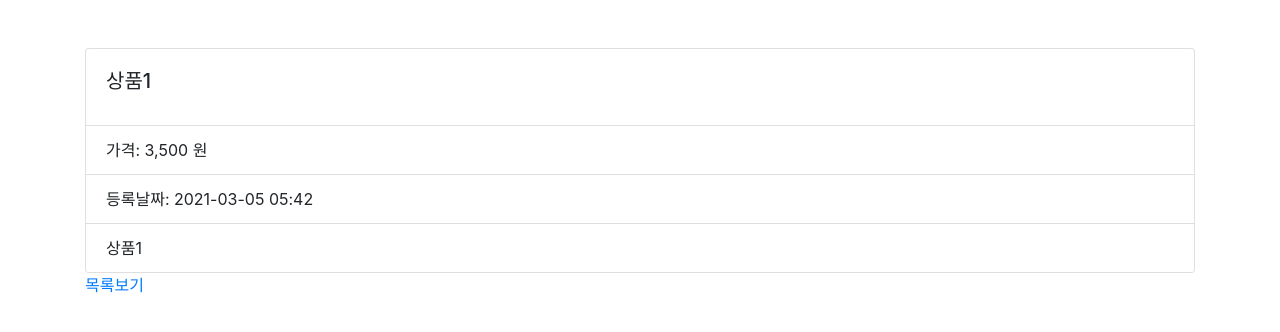
After one commit to bonghyunyang/django_shop, a Django app: page /product/1/ in a window 1280 px wide. The commit adds this page. Shown: the top 332 px of the page. Run offline with Django 3.2, Linux system fonts and the light colour scheme; data comes from the database, SQL or seed files in the repository; both versions use the stored data as it was after the commit.

Commit message:
3월 11일

```diff
--- a/django_shop/urls.py
+++ b/django_shop/urls.py
@@ -16,7 +16,7 @@ Including another URLconf
 from django.contrib import admin
 from django.urls import path
 from user.views import index, RegisterView, LoginView
-from product.views import ProductList, ProductCreate
+from product.views import ProductList, ProductCreate, ProductDetail
 
 urlpatterns = [
     path('admin/', admin.site.urls),
@@ -24,5 +24,6 @@ urlpatterns = [
     path('register/', RegisterView.as_view()),
     path('login/', LoginView.as_view()),
     path('product/', ProductList.as_view()),
+    path('product/<int:pk>/', ProductDetail.as_view()),
     path('product/create/', ProductCreate.as_view())
 ]
--- a/product/templates/product.html
+++ b/product/templates/product.html
@@ -16,7 +16,7 @@
             {% for product in product_list %}
             <tr>
                 <th scope="row">{{ product.id }}</th>
-                <th scope="row">{{ product.name }}</th>
+                <th><a href="/product/{{ product.id }}"> {{ product.name }} </a></th>
                 <th scope="row">{{ product.price|intcomma }} 원</th>
                 <th scope="row">{{ product.register_date|date:'Y-m-d H:i' }}</th>
             </tr>
--- /dev/null
+++ b/product/templates/product_detail.html
@@ -0,0 +1,23 @@
+{% extends "base.html" %}
+{% load humanize %}
+{% block contents %}
+<div class="row mt-5">
+    <div class="col-12">
+        <div class="card" style="width: 100%;">
+            <div class="card-body">
+                <h5 class="card-title">{{ product.name }}</h5>
+            </div>
+            <ul class="list-group list-group-flush">
+                <li class="list-group-item">가격: {{ product.price|intcomma }} 원</li>
+                <li class="list-group-item">등록날짜: {{ product.register_date|date:'Y-m-d H:i' }}</li>
+                <li class="list-group-item">{{ product.description|safe }}</li>
+            </ul>
+        </div>
+    </div>
+</div>
+    <div class="row">
+        <div class="col-12">
+            <a href="/product">목록보기</a>
+        </div>
+    </div>
+{% endblock %}
--- a/product/views.py
+++ b/product/views.py
@@ -1,5 +1,5 @@
 from django.shortcuts import render
-from django.views.generic import ListView
+from django.views.generic import ListView, DetailView
 from django.views.generic.edit import FormView
 from .models import Product
 from .forms import RegisterForm
@@ -15,3 +15,9 @@ class ProductCreate(FormView):
     template_name = 'register_product.html'
     form_class = RegisterForm
     success_url = '/product/'
+
+
+class ProductDetail(DetailView):
+    template_name = 'product_detail.html'
+    queryset = Product.objects.all()
+    context_object_name = 'product'
--- a/user/templates/base.html
+++ b/user/templates/base.html
@@ -3,12 +3,18 @@
 <head>
     <meta charset="UTF-8">
     <meta name="viewport" content="width=device-width, initial-scale=1"/>
-    <link href="https://cdn.jsdelivr.net/npm/bootstrap@5.0.0-beta2/dist/css/bootstrap.min.css" rel="stylesheet"
-          integrity="sha384-BmbxuPwQa2lc/FVzBcNJ7UAyJxM6wuqIj61tLrc4wSX0szH/Ev+nYRRuWlolflfl" crossorigin="anonymous">
-    <script src="https://cdn.jsdelivr.net/npm/bootstrap@5.0.0-beta2/dist/js/bootstrap.bundle.min.js"
-            integrity="sha384-b5kHyXgcpbZJO/tY9Ul7kGkf1S0CWuKcCD38l8YkeH8z8QjE0GmW1gYU5S9FOnJ0"
+    <link rel="stylesheet" href="https://cdn.jsdelivr.net/npm/bootstrap@4.6.0/dist/css/bootstrap.min.css"
+          integrity="sha384-B0vP5xmATw1+K9KRQjQERJvTumQW0nPEzvF6L/Z6nronJ3oUOFUFpCjEUQouq2+l" crossorigin="anonymous">
+    <script src="https://code.jquery.com/jquery-3.5.1.slim.min.js"
+            integrity="sha384-DfXdz2htPH0lsSSs5nCTpuj/zy4C+OGpamoFVy38MVBnE+IbbVYUew+OrCXaRkfj"
+            crossorigin="anonymous"></script>
+    <script src="https://cdn.jsdelivr.net/npm/bootstrap@4.6.0/dist/js/bootstrap.bundle.min.js"
+            integrity="sha384-Piv4xVNRyMGpqkS2by6br4gNJ7DXjqk09RmUpJ8jgGtD7zP9yug3goQfGII0yAns"
             crossorigin="anonymous"></script>
     <title>Title</title>
+    {% block header %}
+    {% endblock %}
+
 </head>
 <body>
 <div class="container">
```
Also changed, not shown: product/templates/base.html (deleted, +0 -19 lines), product/templates/register_product.html (+12 -4 lines), db.sqlite3.
